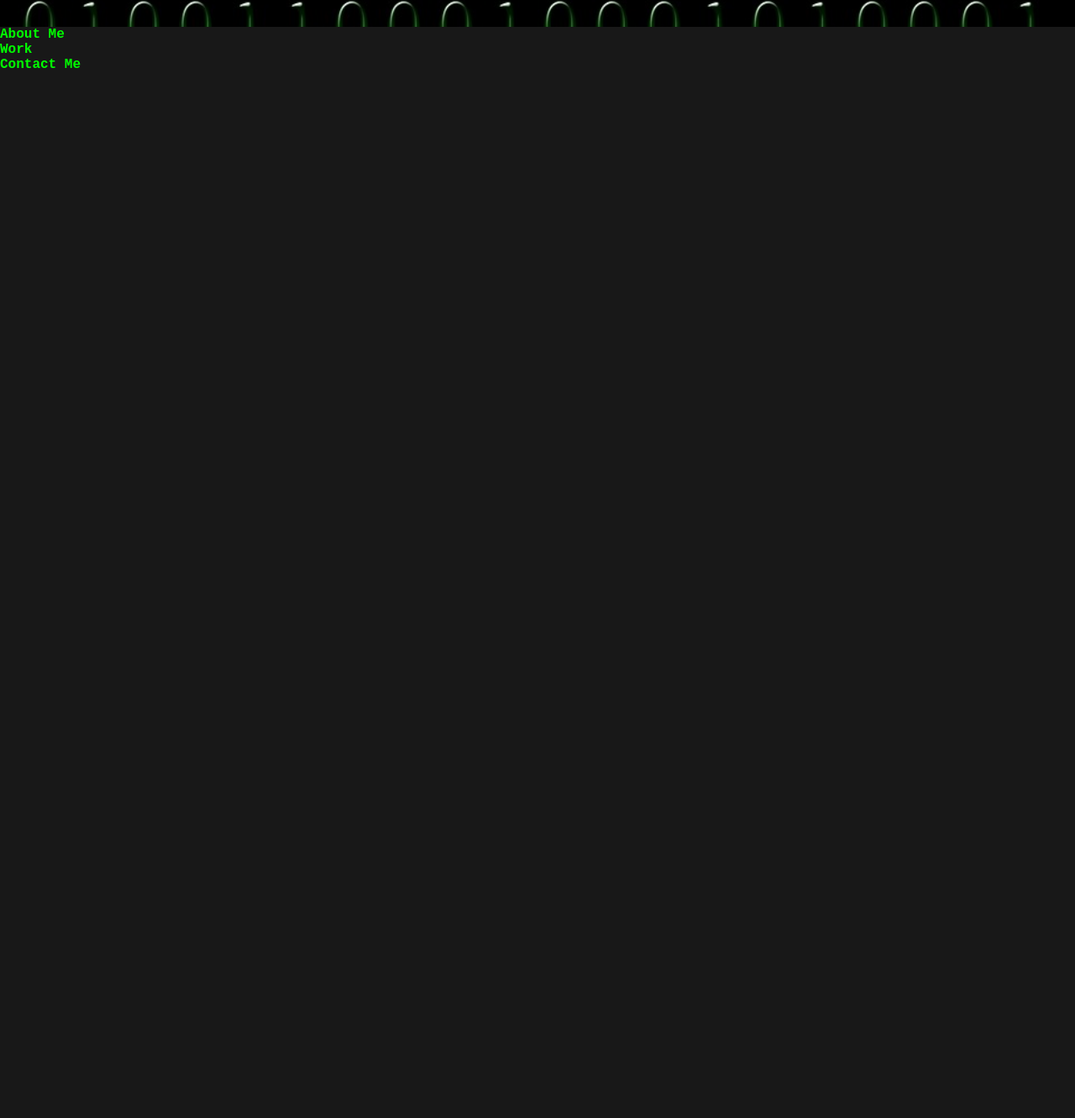
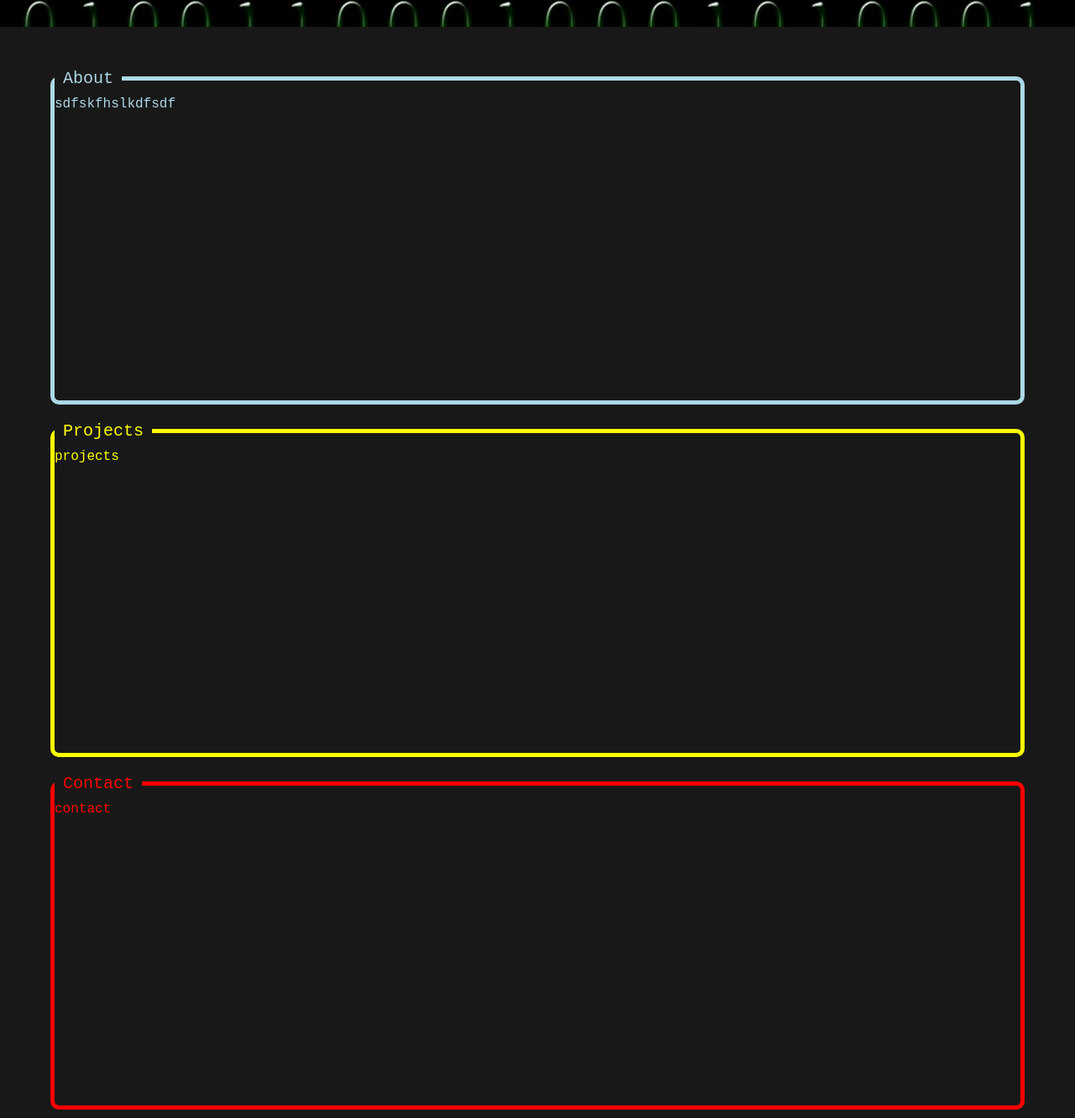
Before and after one commit to Charlie93B/front-end-portfolio, a plain HTML site: page index.html in a window 1280 px wide. Shown: the part 316-1648 px from the top of the page at 84% size. Before the commit the page ends 800 px from the top, so only its background shows below. Drawn offline with Linux system fonts and the light colour scheme.

Commit message:
main content css added

```diff
--- a/css/style.css
+++ b/css/style.css
@@ -18,6 +18,10 @@ nav {
 
 hr {
   border: 1px solid #00FF00;
+}
+
+main {
+  margin-top: 20px;
 }
 
 /* Reusable Classes */
@@ -54,6 +58,15 @@ hr {
 
 .page-wrapper {
   width: clamp(0px, 100%, 1200px);
+}
+
+.page-section {
+  height: 400px;
+  margin: 20px;
+}
+
+.section-grid-columns {
+  grid-template-columns: 1fr 4fr;
 }
 
 /* Nav CSS */
@@ -143,6 +156,81 @@ h1 {
   margin-bottom: 15px;
 }
 
+/* hero banner CSS */
+
+.hero-image {
+  background-image: url(../images/binary-code-475664_960_720.jpg);
+  background-repeat: no-repeat;
+  background-size: cover;
+  width: 100%;
+  height: 20vw;
+}
+
+.hero-text {
+  border: #00FF00 solid 2px;
+  padding: 10px;
+  border-radius: 5px;
+  cursor: default;
+}
+
+/*about CSS */
+
+.about-content {
+  border: lightblue solid 5px;
+  border-radius: 10px;
+}
+
+.about-title {
+  color: lightblue;
+}
+
+#about p {
+  color: lightblue;
+}
+
+/* Projects CSS */
+
+.project-content {
+  border: yellow solid 5px;
+}
+
+.project-title {
+  color: yellow;
+}
+
+#projects p {
+  color: yellow;
+}
+
+/* Contact CSS */
+
+.contact-content {
+  border: red solid 5px;
+}
+
+.contact-title {
+  color: red;
+}
+
+#contact p {
+  color: red;
+}
+
+
+
+
+
+fieldset {
+  border: yellow solid 5px;
+  border-radius: 10px;
+  height: 100%;
+}
+
+legend {
+  padding: 10px;
+  font-size: 20px;
+}
+
 /* media queries */
 
 @media screen and (max-width: 760px) {
@@ -162,20 +250,3 @@ h1 {
     justify-content: space-around;
   }
 }
-
-/* hero banner CSS */
-
-.hero-image {
-  background-image: url(../images/binary-code-475664_960_720.jpg);
-  background-repeat: no-repeat;
-  background-size: cover;
-  width: 100%;
-  height: 20vw;
-}
-
-.hero-text {
-  border: #00FF00 solid 2px;
-  padding: 10px;
-  border-radius: 5px;
-  cursor: default;
-}
--- a/index.html
+++ b/index.html
@@ -43,21 +43,33 @@
     </div>
   </section>
 
-  <main class="page-wrapper">
+  <main class="flex flex-center">
+    <div class="page-wrapper">
          <!-- about me -->
       <section class="page-section" id="about">
-      <h2>About Me</h2>
+        <!-- <h2>About Me</h2> -->
+        <fieldset class="about-content">
+          <legend class="about-title">About</legend>
+          <p>sdfskfhslkdfsdf</p>
+        </fieldset>
       </section>
-
       <!-- portfolio container -->
-    <section class="page-section" id="work">
-      <h2>Work</h2>
+      <section class="page-section" id="projects">
+        <!-- <h2>Work</h2> -->
+        <fieldset class="project-content">
+          <legend class="project-title">Projects</legend>
+          <p>projects</p>
+        </fieldset>
       </section>
-
       <!-- contact -->
       <section class="page-section contact" id="contact">
-      <h2>Contact Me</h2>
+        <!-- <h2>Contact Me</h2> -->
+        <fieldset class="contact-content">
+          <legend class="contact-title">Contact</legend>
+          <p>contact</p>
+        </fieldset>
       </section>
+    </div>
   </main>
 </body>
 
```
Lines whose indentation alone changed are shown as unchanged.
